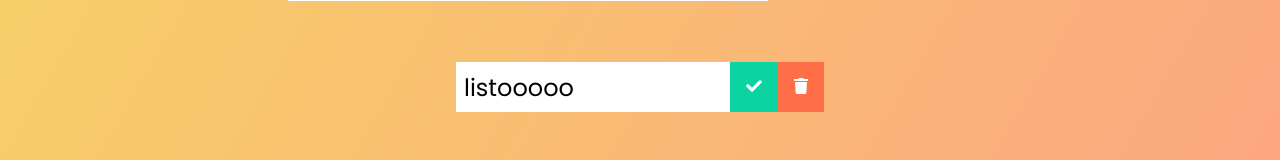
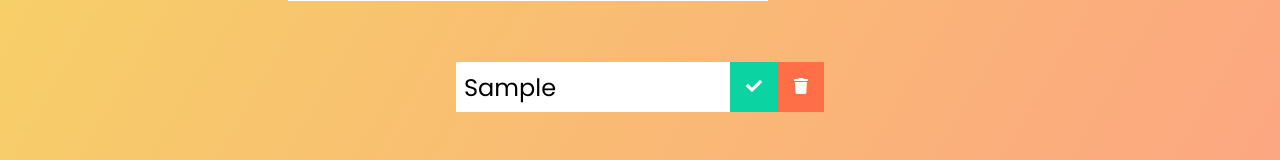
Before and after one commit to LulaZeta/todo_list_react, a React (Create React App) app: page / in a window 1280 px wide. Both pictures are taken after typing "Sample" into the empty fields and a click on the button 746 px from the left and 240 px from the top of the page. Shown: the part 266-426 px from the top of the page. Built offline with nearby package versions, Linux system fonts and the light colour scheme.

Commit message:
ya se ve la lista TodoList

```diff
--- a/src/components/Todo.js
+++ b/src/components/Todo.js
@@ -1,7 +1,7 @@
-const Todo = () => {
+const Todo = ({text}) => {
     return (
         <div className="todo">
-            <li className="todo-item">listooooo</li>
+            <li className="todo-item">{text}</li>
             <button className="complete-btn">
                 <i className="fas fa-check"></i>
             </button>
--- a/src/components/TodoList.js
+++ b/src/components/TodoList.js
@@ -5,7 +5,7 @@
     <div className="todo-container">
         <ul className="todo-list">
            {todos.map(todo => (
-               <Todo text={todo.text} id={todo.id}/>
+               <Todo text={todo.text} />
            ))}
         </ul>
     </div>
```
